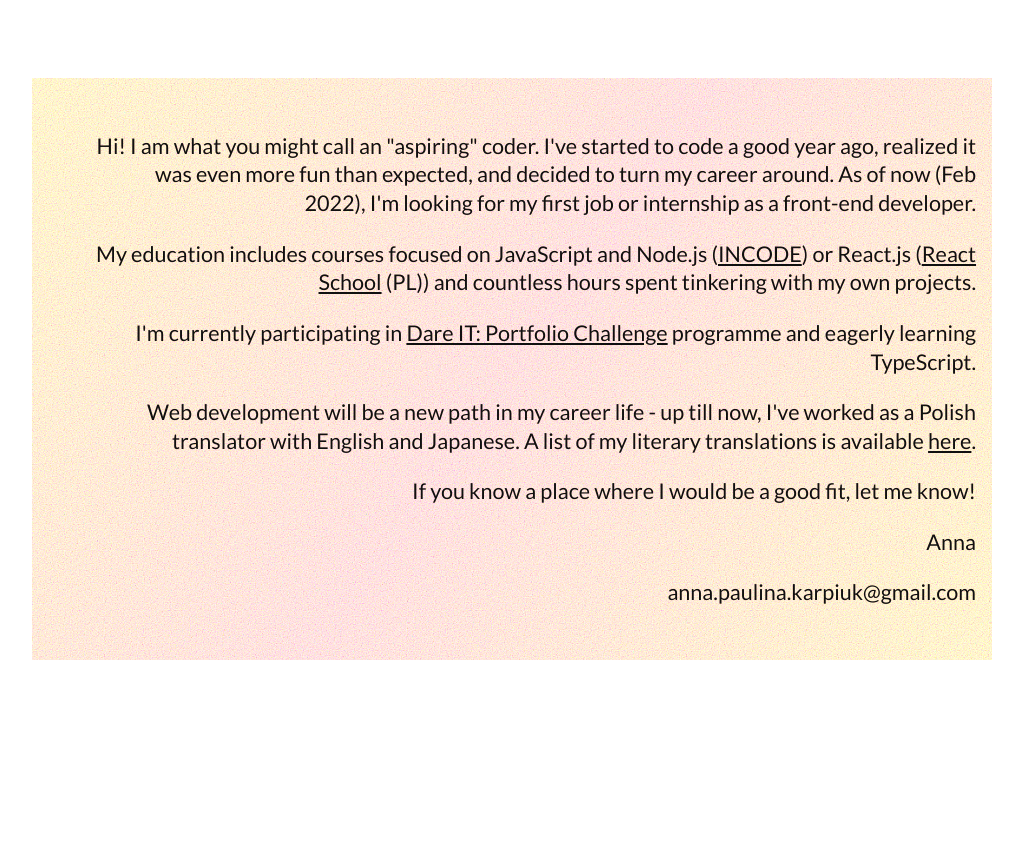
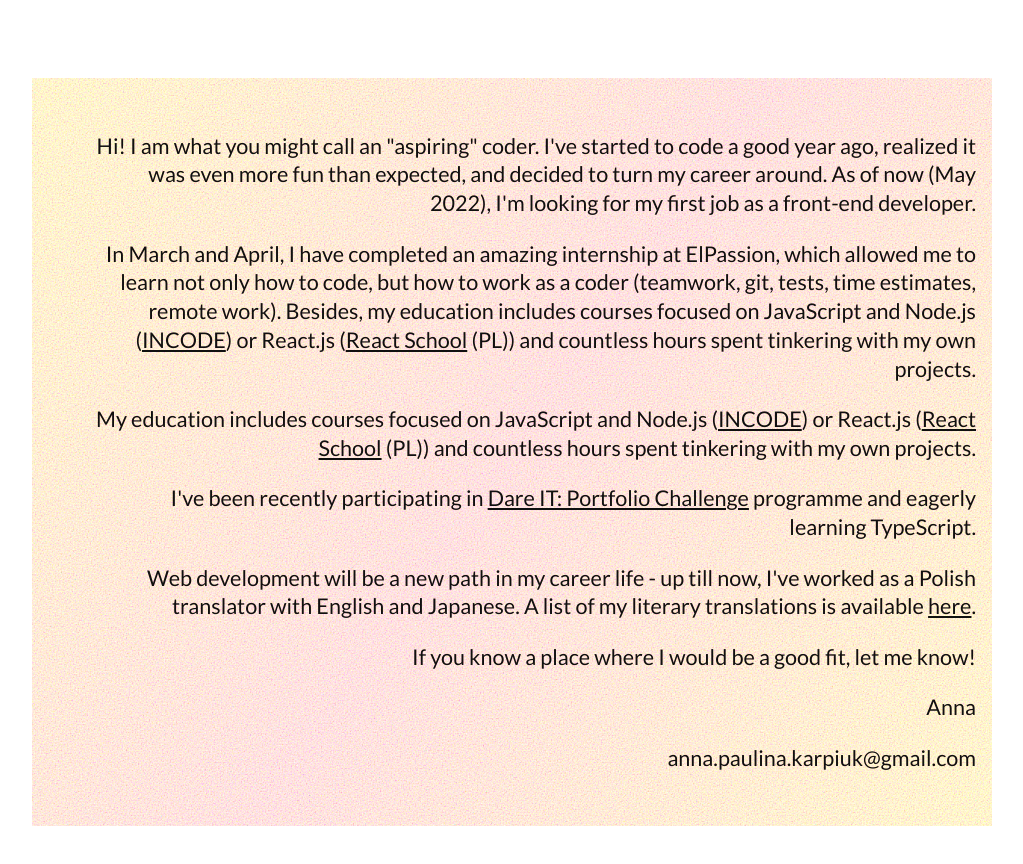
Before and after one commit to ann-kar/ann-kar.github.io, a React (Create React App) app: page / in a window 1280 px wide. Shown: the part 2540-3404 px from the top of the page, without its empty margins (192-1215 px from the left). Before the commit the page ends 3300 px from the top, so only its background shows below. Built offline with nearby package versions, Linux system fonts and the light colour scheme.

Commit message:
update: add info about the internship

```diff
--- a/src/components/About.js
+++ b/src/components/About.js
@@ -23,8 +23,15 @@ const About = () => {
                         Hi!
                         I am what you might call an "aspiring" coder.
                         I've started to code a good year ago, realized it was even more fun than expected,
-                        and decided to turn my career around. As of now (Feb 2022), I'm looking for my first job or internship
+                        and decided to turn my career around. As of now (May 2022), I'm looking for my first job
                         as a front-end developer.
+                    </p>
+                    <p>
+                        In March and April, I have completed an amazing internship at ElPassion, which allowed me to learn not only how to code, but how to work as a coder (teamwork, git, tests, time estimates, remote work).
+                        Besides, my education includes courses focused on JavaScript and Node.js
+                        (<Link href="https://www.incopolska.org/incode">INCODE</Link>)
+                        or React.js (<Link href="https://szkolareacta.pl/zapisy/">React School</Link> (PL))
+                        and countless hours spent tinkering with my own projects.
                     </p>
                     <p>
                         My education includes courses focused on JavaScript and Node.js
@@ -33,7 +40,7 @@ const About = () => {
                         and countless hours spent tinkering with my own projects.
                     </p>
                     <p>
-                        I'm currently participating in <Link href="https://challenges.dareit.io/">Dare IT: Portfolio Challenge</Link> programme and eagerly learning TypeScript.<br />
+                        I've been recently participating in <Link href="https://challenges.dareit.io/">Dare IT: Portfolio Challenge</Link> programme and eagerly learning TypeScript.<br />
                     </p>
                     <p>
                         Web development will be a new path in my career life - up till now, I've worked as a Polish translator with English
```
